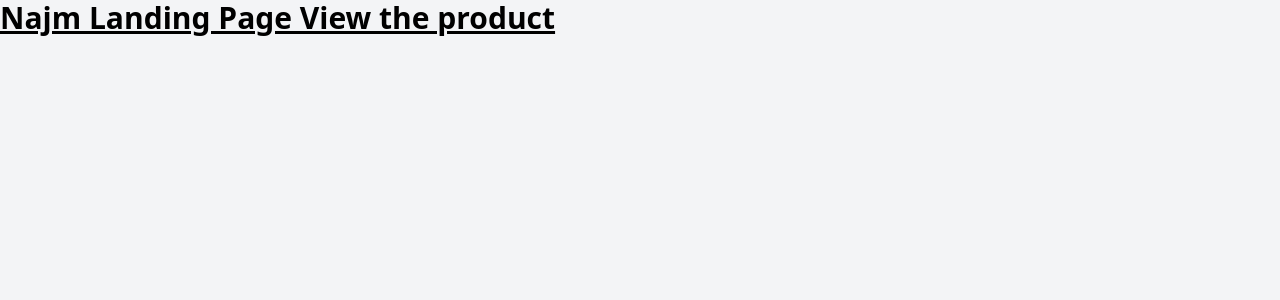
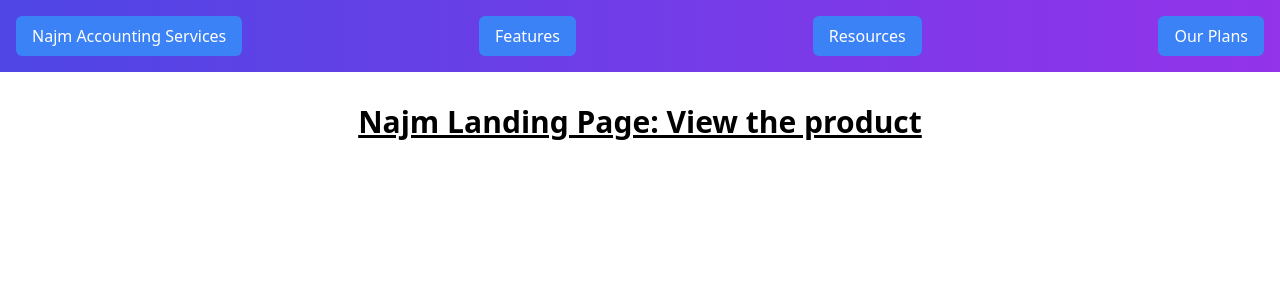
Before and after one commit to Mohamad-Kamar/Najm, a SvelteKit app: page / in a window 1280 px wide. Shown: the top 300 px of the page. Built offline with nearby package versions, Linux system fonts and the light colour scheme.

Commit message:
Add nested Drop down items

```diff
--- a/src/app.css
+++ b/src/app.css
@@ -1,3 +1,14 @@
 @tailwind base;
 @tailwind components;
 @tailwind utilities;
+
+:root {
+    --color-blue: #4f46e5;
+    /* Accessible blue */
+    --color-violet: #9333ea;
+    /* Accessible violet */
+}
+
+.bg-gradient-theme {
+    background-image: linear-gradient(to right, var(--color-blue), var(--color-violet));
+}
--- /dev/null
+++ b/src/lib/DropdownItem.svelte
@@ -0,0 +1,25 @@
+<!-- DropdownItem.svelte -->
+<script lang="ts">
+	import DropdownItem from './DropdownItem.svelte'; // Normally not needed for self-reference
+	export let item: { name: string; items: { name: string; items: any[] }[] };
+    export let dropDirection = "bottom";
+	let isOpen = false;
+</script>
+
+<div class="relative">
+	<button on:mouseenter={() => (isOpen = true)} on:mouseleave={() => (isOpen = false)}
+        class="hover:underline text-white bg-blue-500 px-4 py-2 rounded-md">{item.name}
+    </button>
+	{#if isOpen && item.items && item.items.length > 0}
+        <div class="absolute left-full top-0 bg-white shadow-md mt-2 w-48">
+            <ul>
+				{#each item.items as subItem}
+					<li class="hover:bg-gray-100 p-2">
+						<!-- Correctly pass subItem as item -->
+						<DropdownItem item={subItem} />
+					</li>
+				{/each}
+			</ul>
+		</div>
+	{/if}
+</div>
--- /dev/null
+++ b/src/lib/Header.svelte
@@ -0,0 +1,35 @@
+<script lang="ts">
+	import DropdownItem from './DropdownItem.svelte';
+
+	interface DropdownItem {
+		name: string;
+		items: DropdownItem[];
+	}
+
+	const featuresItems: DropdownItem[] = [
+		{ name: 'Your Partners', items: [] },
+		{ name: 'Accounting', items: [] },
+		{ name: 'Project Management', items: [] }
+	];
+
+	const resourcesItems: DropdownItem[] = [
+		{ name: 'Sharing Is Caring', items: [] },
+		{ name: 'Tools', items: [] },
+		{ name: 'Support', items: [] }
+	];
+
+	const plansItems: DropdownItem[] = [
+		{ name: 'Professional', items: [] },
+		{ name: 'Company', items: [] },
+		{ name: 'Other', items: [] }
+	];
+</script>
+
+<nav class="bg-gradient-theme text-white p-4">
+	<ul class="flex flex-row justify-between">
+		<li><DropdownItem item={{ name: 'Najm Accounting Services', items: [] }} /></li>
+		<li><DropdownItem item={{ name: 'Features', items: featuresItems }} /></li>
+		<li><DropdownItem item={{ name: 'Resources', items: resourcesItems }} /></li>
+		<li><DropdownItem item={{ name: 'Our Plans', items: plansItems }} /></li>
+	</ul>
+</nav>
--- a/src/routes/+page.svelte
+++ b/src/routes/+page.svelte
@@ -1,11 +1,8 @@
 <script>
+  import Header from '../lib/Header.svelte';
 	import '../app.css';
 </script>
 
-<h1 class="text-3xl font-bold underline">Najm Landing Page View the product</h1>
 
-<style lang="postcss">
-	:global(html) {
-		background-color: theme(colors.gray.100);
-	}
-</style>
+<Header />
+<h1 class="text-3xl font-bold underline text-center mt-8">Najm Landing Page: View the product</h1>
```
